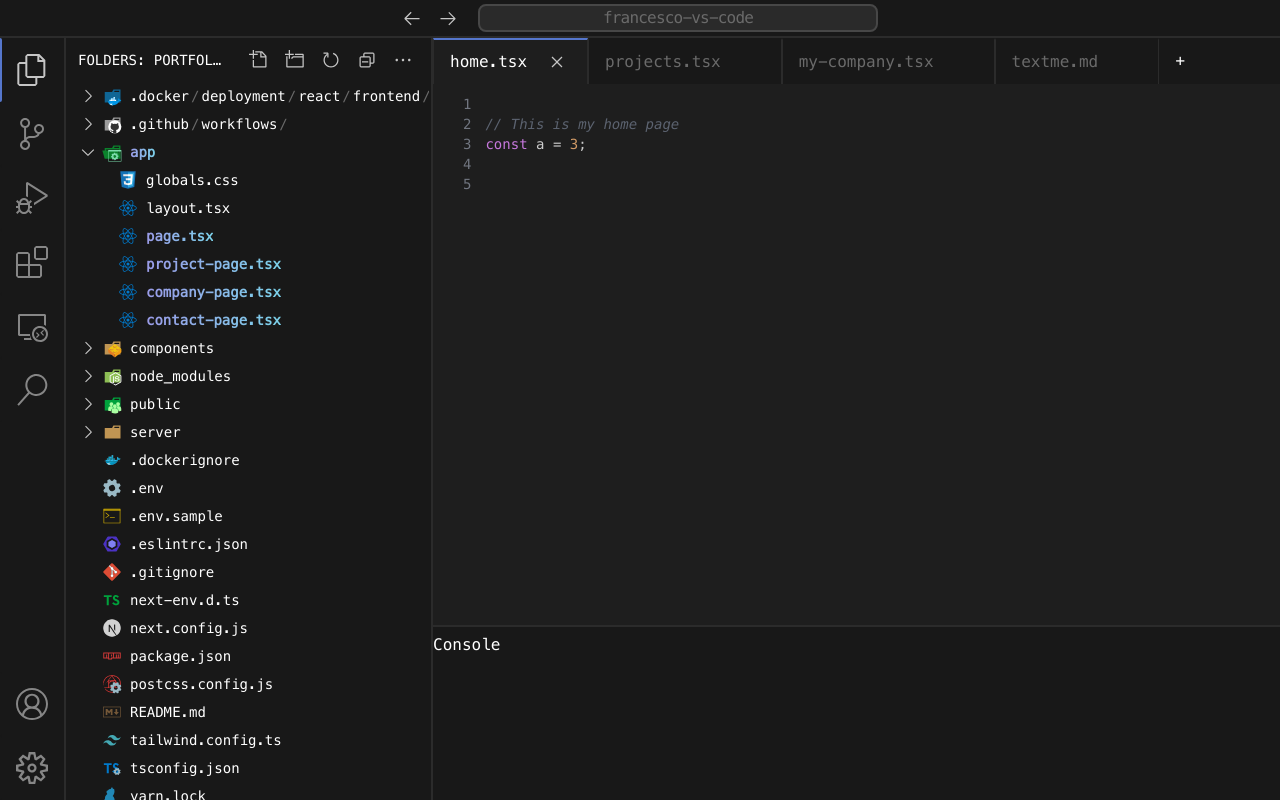
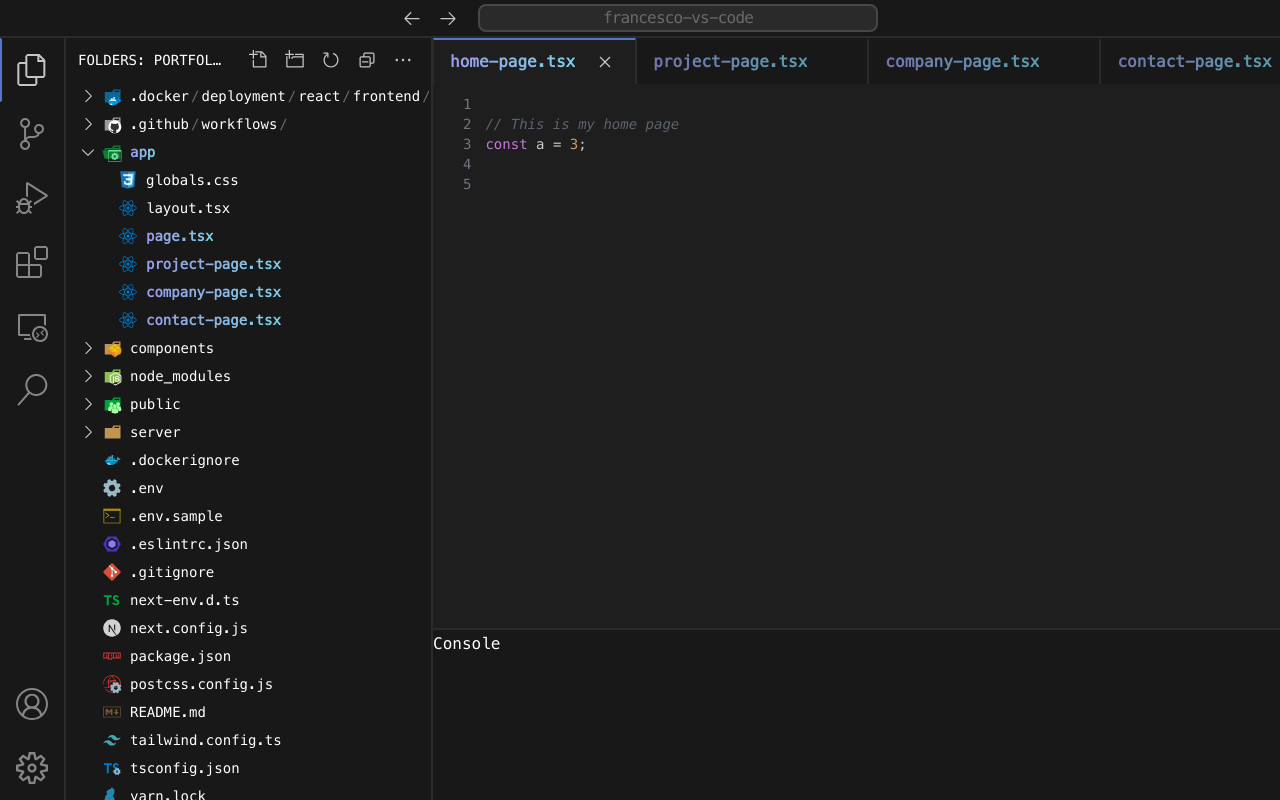
Before and after one commit to FrancescoMaca/portfolio, a Next.js app: page / in a window 1280 px wide. Built offline with nearby package versions, Linux system fonts and the light colour scheme.

Commit message:
Created custom panel handler and custom tabs
Created a separate components for the tabs, now there are no bugs, and the borders highlight when hovered just like the real VS Code

```diff
--- a/app/page.tsx
+++ b/app/page.tsx
@@ -6,6 +6,7 @@ import { Panel, PanelGroup, PanelResizeHandle } from "react-resizable-panels"
 import Toolbox from "@/components/toolbox"
 import Navbar from "@/components/navbar"
 import Editor from "@/components/editor"
+import HighlightHandler from "@/components/utils/highlight-panel-handler"
 
 export default function Default() {
   return (
@@ -20,7 +21,6 @@ export default function Default() {
               <Panel>
                 <PanelGroup direction="vertical">
                   <Editor />
-                  <PanelResizeHandle className="w-full h-2 border-t-border-panel border-t-2"/>
                   <Panel className="bg-dark text-white" defaultSize={10} minSize={15} maxSize={50}>
                     Console
                   </Panel>
--- a/components/editor/index.tsx
+++ b/components/editor/index.tsx
@@ -1,21 +1,23 @@
 'use client'
-import React, { useState } from 'react';
+import React, { MouseEvent, useRef, useState } from 'react';
 import { Panel } from "react-resizable-panels";
 import { getRandomFunnyFileName } from './page-content/tab-names';
 import Tab from './tab';
 import TextEditor from './text-editor';
 import DefaultPage from './page-content/default-page';
+import HighlightHandler from '../utils/highlight-panel-handler';
 
 export default function Editor() {
   const [activeTabIndex, setActiveTabIndex] = useState<number>(0);
   const [tabs, setTabs] = useState([
-    'home.tsx',
-    'projects.tsx',
-    'my-company.tsx',
-    'textme.md',
+    'home-page.tsx',
+    'project-page.tsx',
+    'company-page.tsx',
+    'contact-page.tsx',
   ]);
+  const [clickTimeout, setClickTimeout] = useState(null);
 
-  const addNewTab = () => {
+  const handleDoubleClick = () => {
     const newTab = getRandomFunnyFileName()
     setTabs([...tabs, newTab]);
     setActiveTabIndex(tabs.length);
@@ -39,11 +41,32 @@ export default function Editor() {
     setTabs(tabs.filter(tab => tab !== name));
   };
 
+  const handleClick = (e: MouseEvent) => {
+    if (e.target instanceof HTMLDivElement) {
+      if (clickTimeout) {
+        // Double click
+        clearTimeout(clickTimeout);
+        setClickTimeout(null);
+        handleDoubleClick();
+      } else {
+        // Single click
+        setClickTimeout(
+          setTimeout(() => {
+            setClickTimeout(null);
+          }, 200)
+        );
+      }
+    }
+  };
+
   return (
+    <>
       <Panel className="flex flex-col" minSize={30} defaultSize={35}>
         {
           tabs.length > 0 ?
-        <div className="flex items-center text-text-unfocused overflow-y-auto">
+          <div className="flex items-center pr-10 text-text-unfocused overflow-y-auto"
+            onClick={handleClick}
+          >
             {tabs.map((tab, i) => (
               <Tab
               key={i}
@@ -53,12 +76,6 @@ export default function Editor() {
               onClose={closeTab}
               />
             ))}
-          <button
-            className="px-4 py-2 text-white hover:text-blue-500 focus:outline-none"
-            onClick={addNewTab}
-          >
-            +
-          </button>
           </div> : <></>
         }
         {
@@ -69,5 +86,7 @@ export default function Editor() {
           </div>
         }
       </Panel>
+      <HighlightHandler horizontal />
+    </>
   );
 }
--- a/components/editor/page-content/content-handler.ts
+++ b/components/editor/page-content/content-handler.ts
@@ -5,13 +5,13 @@ import { contactPage } from './contents/contact-page'
 
 export function getPageContent(name: string) {
   switch (name) {
-    case 'home.tsx':
+    case 'home-page.tsx':
       return homePage
-    case 'projects.tsx':
+    case 'project-page.tsx':
       return projectPage
-    case 'my-company.tsx':
+    case 'company-page.tsx':
       return companyPage
-    case 'textme.md':
+    case 'contact-page.tsx':
       return contactPage
     default:
       return `page not found :(\npage not found :(\n`
--- a/components/editor/page-content/contents/project-page.ts
+++ b/components/editor/page-content/contents/project-page.ts
@@ -1,6 +1,5 @@
 export const projectPage =
 `
 // This is my contact page
-throw new Project1();
-
+throw new Exception()
 `;
--- a/components/editor/tab.tsx
+++ b/components/editor/tab.tsx
@@ -1,6 +1,7 @@
 'use client'
 
 import { MouseEvent } from "react";
+import RainbowText from "../utils/rainbow-text";
 
 interface TabProps {
   name: string;
@@ -26,7 +27,7 @@ export default function Tab({ name, isActive, onClick, onClose }: TabProps) {
       flex items-center justify-between gap-4 px-4 py-2
       hover:bg-hover-dark focus:outline-none
       border-t-2 border-x-[0.5px] border-x-border-panel
-      whitespace-nowrap
+      whitespace-nowrap select-disable
       ${isActive ?
         'border-t-accent bg-editor text-white' :
         'border-t-dark hover:border-t-hover-dark'}
@@ -34,7 +35,10 @@ export default function Tab({ name, isActive, onClick, onClose }: TabProps) {
       onMouseDown={handleMiddleClick}
       onClick={onClick}
     >
-      {name}
+      {
+        isRoutingPath(name) ?
+        <RainbowText className={`whitespace-nowrap ${isActive ? '' : 'brightness-75'}`}>{name}</RainbowText> : name
+      }
       <div className={`hover:bg-hover-dark rounded-md p-1 ${isActive ? '' : 'invisible'}`}
         onClick={() => onClose(name)}
       >
@@ -45,3 +49,14 @@ export default function Tab({ name, isActive, onClick, onClose }: TabProps) {
     </button>
   )
 };
+
+const routingTabs: string[] = [
+  'home-page.tsx',
+  'project-page.tsx',
+  'company-page.tsx',
+  'contact-page.tsx',
+]
+
+function isRoutingPath(name: string) {
+  return routingTabs.includes(name)
+}
--- a/components/tabs/index.tsx
+++ b/components/tabs/index.tsx
@@ -2,35 +2,15 @@
 
 import { useSelector } from "react-redux";
 import { RootState } from "../redux";
-import { getResizeHandleElement, Panel, PanelResizeHandle } from "react-resizable-panels";
+import { Panel } from "react-resizable-panels";
 import FileExplorerTab from "./file-explorer";
 import SourceControlTab from "./source-control";
 import ExtensionTab from "./extensions";
 import RunAndDebugTab from "./run-and-debug";
-import { useEffect, useRef } from "react";
+import HighlightHandler from "../utils/highlight-panel-handler";
 
 export function ActiveTabComponent() {
   const activeTab = useSelector((state: RootState) => state.toolbox.activeTab);
-  const panelRef = useRef(null);
-
-  useEffect(() => {
-    const handle = getResizeHandleElement('resize-handle')
-    const observer = new MutationObserver((_) => {
-      const handleState = handle.getAttribute('data-resize-handle-state')
-      if (handleState === 'inactive') {
-        handle.classList.remove('!border-x-accent')
-      }
-      else {
-        handle.classList.add('!border-x-accent')
-      }
-    })
-    observer.observe(handle, { attributeFilter: ['data-resize-handle-state']});
-
-
-    return () => {
-      observer.disconnect()
-    }
-  }, [])
 
   const renderComponent = () => {
     switch (activeTab.text) {
@@ -49,12 +29,12 @@ export function ActiveTabComponent() {
 
   return (
     <>
-      <Panel ref={panelRef} id="active-tab" minSize={22} maxSize={50} defaultSize={30} collapsedSize={0} collapsible={true}>
+      <Panel id="active-tab" minSize={22} maxSize={50} defaultSize={30} collapsedSize={0} collapsible={true}>
         {
           renderComponent()
         }
       </Panel>
-      <PanelResizeHandle id="resize-handle" className="hover:h-full !hover:cursor-col-resize border-x-2 border-l-dark border-r-border-panel transition-colors duration-300" />
+      <HighlightHandler />
     </>
   )
 }
--- /dev/null
+++ b/components/utils/highlight-panel-handler.tsx
@@ -0,0 +1,42 @@
+'use client'
+
+import { useEffect, useId } from "react";
+import { getResizeHandleElement, PanelResizeHandle } from "react-resizable-panels";
+
+export default function HighlightHandler({ horizontal = false }: { horizontal?: boolean }) {
+  const uniqueId = useId();
+  const resizeHandleId = `resize-handle-${uniqueId}`;
+
+  useEffect(() => {
+    const handle = getResizeHandleElement(resizeHandleId);
+    if (!handle) return; // Safety check in case the element isn't found
+
+    const observer = new MutationObserver((_) => {
+      const handleState = handle.getAttribute('data-resize-handle-state');
+      if (handleState === 'inactive') {
+        handle.classList.remove(horizontal ? '!border-y-accent' : '!border-x-accent');
+      } else {
+        handle.classList.add(horizontal ? '!border-y-accent' : '!border-x-accent');
+      }
+    });
+
+    observer.observe(handle, { attributeFilter: ['data-resize-handle-state'] });
+
+    return () => {
+      observer.disconnect();
+    };
+  }, [horizontal, resizeHandleId]);
+
+  return (
+    <PanelResizeHandle
+      id={resizeHandleId}
+      className={`border-b-dark border-l-dark
+        ${horizontal
+          ? 'hover:w-full border-t-border-panel !hover:cursor-row-resize border-y-2'
+          : 'hover:h-full border-r-border-panel !hover:cursor-col-resize border-x-2'
+        }
+        transition-colors duration-300
+      `}
+    />
+  );
+}
```
Lines whose indentation alone changed are shown as unchanged.
